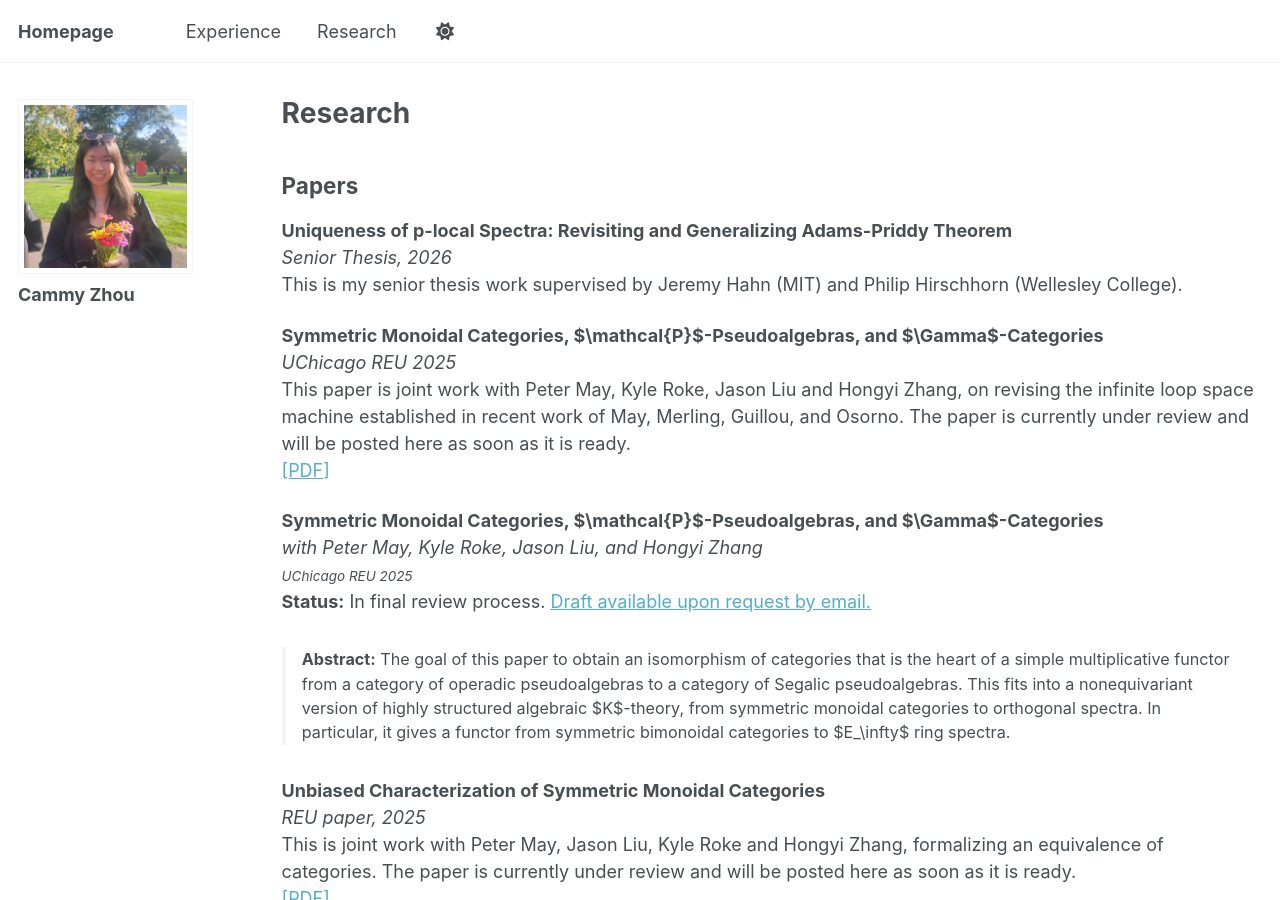
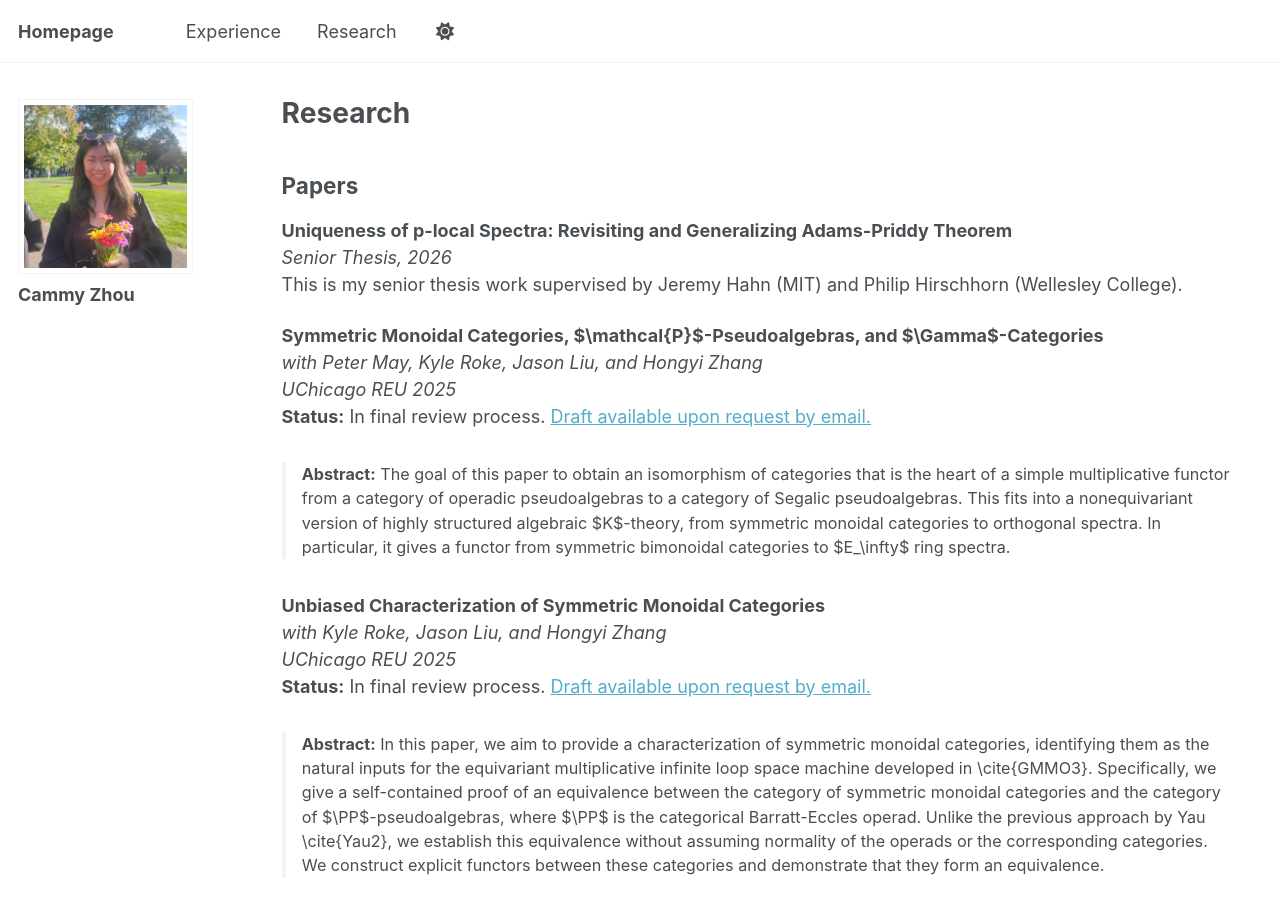
Before and after one commit to cakezhou/cakezhou.github.io, a Jekyll site: the page built from _pages/research.md, in a window 1280 px wide and 900 px high. Built offline with Jekyll 4.4.1, drawn with Linux system fonts in a browser that asks for light colours; a script bundle is joined from its source files by our own code; library files that are not in the unit come from our copies.

Commit message:
Update research.md

```diff
--- a/_pages/research.md
+++ b/_pages/research.md
@@ -12,13 +12,8 @@ author_profile: true
 <br> This is my senior thesis work supervised by Jeremy Hahn (MIT) and Philip Hirschhorn (Wellesley College).
 
 **Symmetric Monoidal Categories, $\mathcal{P}$-Pseudoalgebras, and $\Gamma$-Categories**
+<br> *with Peter May, Kyle Roke, Jason Liu, and Hongyi Zhang*
 <br> *UChicago REU 2025*
-<br> This paper is joint work with Peter May, Kyle Roke, Jason Liu and Hongyi Zhang, on revising the infinite loop space machine established in recent work of May, Merling, Guillou, and Osorno. The paper is currently under review and will be posted here as soon as it is ready.
-<br> [[PDF]](https://math.uchicago.edu/~may/REU2025/REUPapers/Zhou,Keming.pdf)
-
-**Symmetric Monoidal Categories, $\mathcal{P}$-Pseudoalgebras, and $\Gamma$-Categories**
-<br> *with Peter May, Kyle Roke, Jason Liu, and Hongyi Zhang*
-<br> <small><em>UChicago REU 2025</em></small>
 <br> **Status:** In final review process. <a href="mailto:kz105@wellesley.edu?subject=Request for draft: Rfunctor">Draft available upon request by email.</a>
 
 <blockquote style="font-style: normal; font-size: 0.9em;">
@@ -26,9 +21,13 @@ author_profile: true
 </blockquote>
 
 **Unbiased Characterization of Symmetric Monoidal Categories**
-<br> *REU paper, 2025*
-<br> This is joint work with Peter May, Jason Liu, Kyle Roke and Hongyi Zhang, formalizing an equivalence of categories. The paper is currently under review and will be posted here as soon as it is ready.
-<br> [[PDF]](https://math.uchicago.edu/~may/REU2025/REUPapers/Zhou,Keming.pdf)
+<br> *with Kyle Roke, Jason Liu, and Hongyi Zhang*
+<br> *UChicago REU 2025*
+<br> **Status:** In final review process. <a href="mailto:kz105@wellesley.edu?subject=Request for draft: SymmMon">Draft available upon request by email.</a>
+
+<blockquote style="font-style: normal; font-size: 0.9em;">
+  <strong>Abstract:</strong> In this paper, we aim to provide a characterization of symmetric monoidal categories, identifying them as the natural inputs for the equivariant multiplicative infinite loop space machine developed in \cite{GMMO3}. Specifically, we give a self-contained proof of an equivalence between the category of symmetric monoidal categories and the category of $\PP$-pseudoalgebras, where $\PP$ is the categorical Barratt-Eccles operad. Unlike the previous approach by Yau \cite{Yau2}, we establish this equivalence without assuming normality of the operads or the corresponding categories. We construct explicit functors between these categories and demonstrate that they form an equivalence.
+</blockquote>
 
 **Entries of Bisymmetric Matrices and Their Spectra**
 <br> *Draft, 2024*
```
